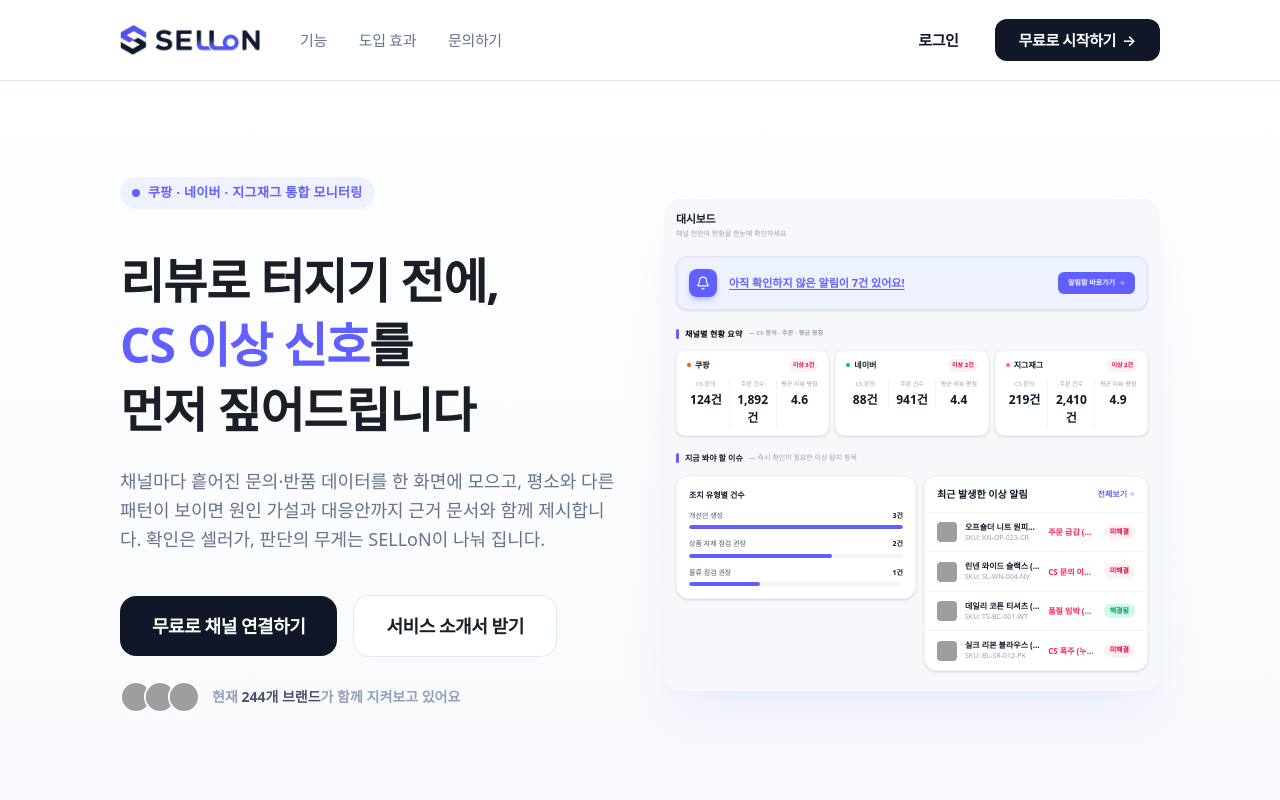
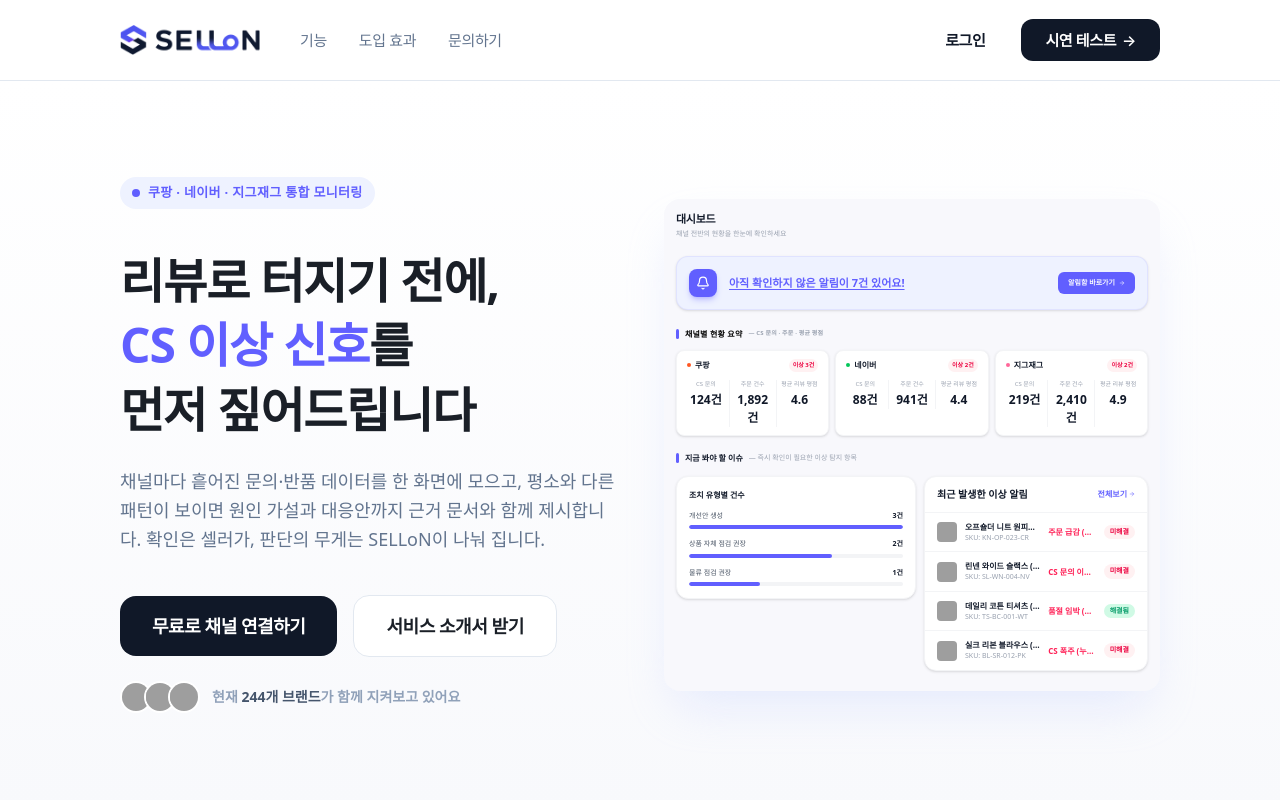
Before and after one commit to AIVLE-SELLoN/FE, a Next.js app: page / in a window 1280 px wide. Shown: the top 800 px of the page. Built offline with nearby package versions, Linux system fonts and the light colour scheme; no server answers; grey boxes are pictures that could not be loaded; a web font is replaced by a local one.

Commit message:
feat: 메인 페이지 상단 CTA를 시연용 원클릭 로그인 버튼으로 변경
"무료로 시작하기" -> "시연 테스트"로 바꾸고, /signup 이동 대신
백엔드 /auth/demo-login을 호출해 서버에 설정된 데모 계정으로
바로 로그인 처리한다.

```diff
--- a/src/app/api/auth/index.ts
+++ b/src/app/api/auth/index.ts
@@ -9,16 +9,25 @@
   password: string;
 }
 
-export async function postLogin(req: LoginRequest): Promise<LoginResponse> {
-  const { data, headers } = await api.postRaw<unknown>('/api/v1/sellon/auth/login', req);
-
+function applyTokensFromHeaders(headers: Headers) {
   const stripBearer = (v: string | null) => v?.replace(/^Bearer\s+/i, '') ?? null;
   const accessToken = stripBearer(headers.get('Authorization'));
   const refreshToken = stripBearer(headers.get('Refresh-Token'));
   if (accessToken && refreshToken) {
     useAuthStore.getState().setTokens(accessToken, refreshToken);
   }
+}
 
+export async function postLogin(req: LoginRequest): Promise<LoginResponse> {
+  const { data, headers } = await api.postRaw<unknown>('/api/v1/sellon/auth/login', req);
+  applyTokensFromHeaders(headers);
+  return loginResponseSchema.parse(data);
+}
+
+// 시연용 원클릭 로그인 버튼 전용 - 자격 증명 없이 서버에 설정된 데모 계정으로 바로 로그인
+export async function postDemoLogin(): Promise<LoginResponse> {
+  const { data, headers } = await api.postRaw<unknown>('/api/v1/sellon/auth/demo-login');
+  applyTokensFromHeaders(headers);
   return loginResponseSchema.parse(data);
 }
 
--- a/src/components/layout/Navbar.tsx
+++ b/src/components/layout/Navbar.tsx
@@ -1,8 +1,11 @@
 "use client";
 
+import { useState } from "react";
 import Link from "next/link";
 import Image from "next/image";
+import { useRouter } from "next/navigation";
 import { useAuth } from "@/lib/auth/AuthContext";
+import { postDemoLogin } from "@/app/api/auth";
 import UserMenu from "@/components/common/UserMenu";
 
 const navLinks = [
@@ -12,7 +15,21 @@
 ];
 
 export default function Navbar() {
-  const { user, isLoading } = useAuth();
+  const { user, isLoading, login } = useAuth();
+  const router = useRouter();
+  const [isDemoLoggingIn, setIsDemoLoggingIn] = useState(false);
+
+  const handleDemoLogin = async () => {
+    setIsDemoLoggingIn(true);
+    try {
+      const result = await postDemoLogin();
+      login({ email: result.email, name: result.name, role: result.role });
+      router.push(result.role === "ADMIN" ? "/admin/cs" : "/channel");
+    } catch {
+      window.alert("시연 계정 로그인에 실패했어요. 잠시 후 다시 시도해 주세요.");
+      setIsDemoLoggingIn(false);
+    }
+  };
 
   return (
     <header className="sticky top-0 z-50 border-b border-slate-200 bg-white/80 backdrop-blur-md">
@@ -42,13 +59,15 @@
               >
                 로그인
               </Link>
-              <Link
-                href="/signup"
-                className="flex items-center gap-1.5 rounded-xl bg-[#101828] px-4 py-2.5 text-[15px] font-semibold tracking-tight text-white transition-transform hover:scale-[1.02] sm:px-6"
+              <button
+                type="button"
+                onClick={handleDemoLogin}
+                disabled={isDemoLoggingIn}
+                className="flex items-center gap-1.5 rounded-xl bg-[#101828] px-4 py-2.5 text-[15px] font-semibold tracking-tight text-white transition-transform hover:scale-[1.02] disabled:opacity-60 sm:px-6"
               >
-                무료로 시작하기
+                {isDemoLoggingIn ? "로그인 중..." : "시연 테스트"}
                 <span aria-hidden>→</span>
-              </Link>
+              </button>
             </>
           )}
         </div>
```
